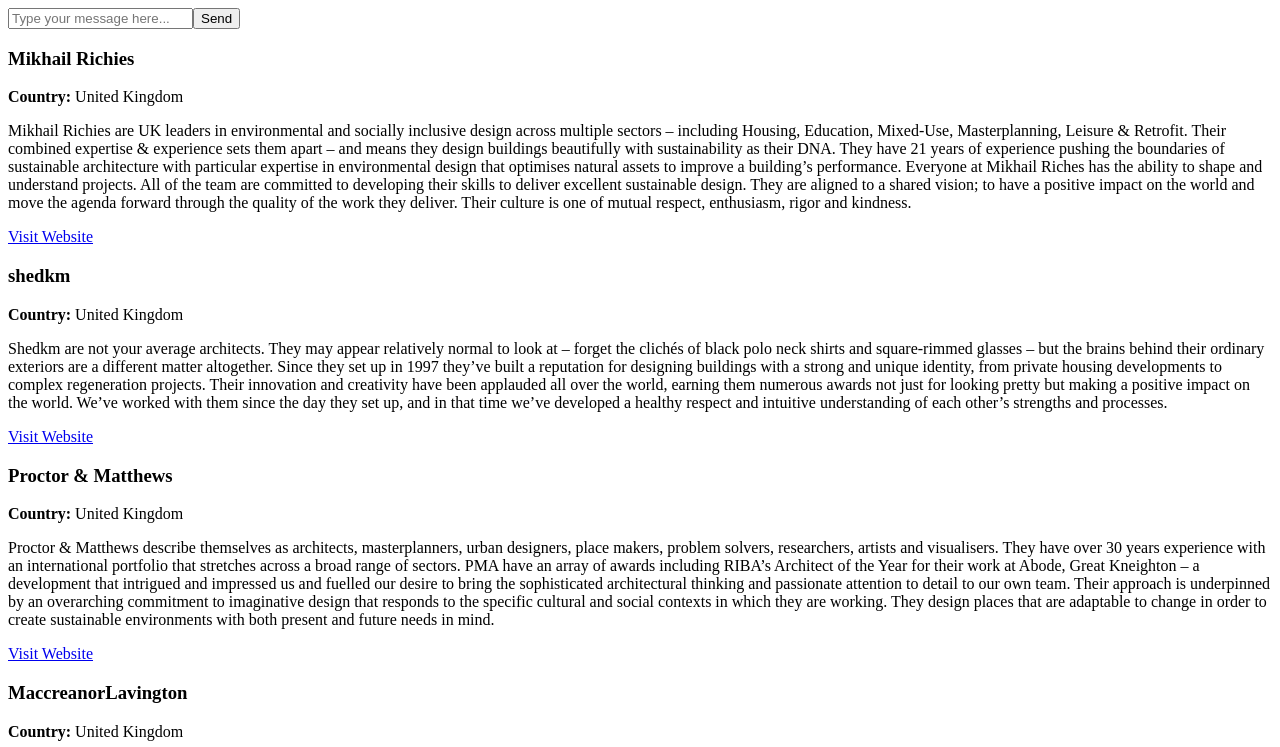
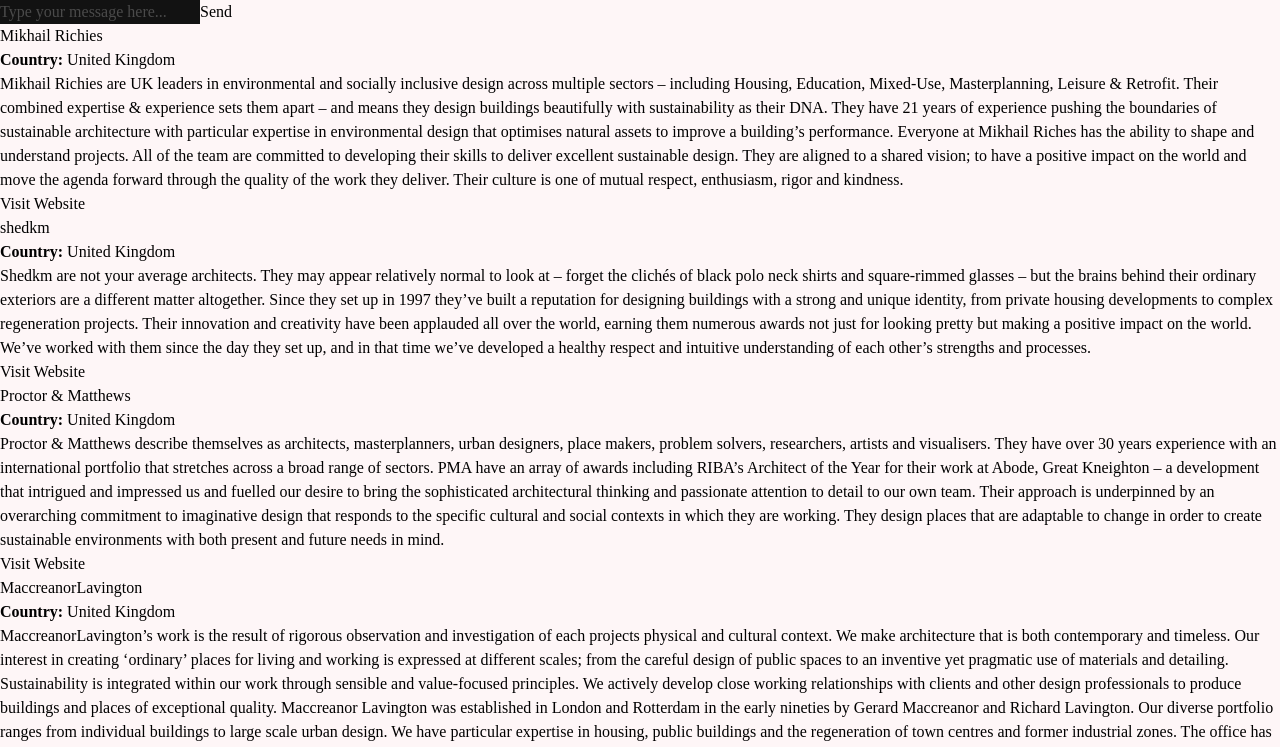
Before and after one commit to gprem09/Urban.I, a React (Create React App) app in the folder frontend/: page / in a window 1280 px wide. Shown: the top 747 px of the page. Built offline with nearby package versions, Linux system fonts and the light colour scheme.

Commit message:
added chakda shit

```diff
--- a/frontend/package.json
+++ b/frontend/package.json
@@ -3,6 +3,7 @@
   "version": "0.1.0",
   "private": true,
   "dependencies": {
+    "@chakra-ui/react": "^2.8.2",
     "@testing-library/jest-dom": "^5.17.0",
     "@testing-library/react": "^13.4.0",
     "@testing-library/user-event": "^13.5.0",
--- /dev/null
+++ b/frontend/src/chakraTheme.js
@@ -0,0 +1,96 @@
+import { extendTheme } from "@chakra-ui/react";
+
+// Dark theme configuration
+const colors = {
+  brand: {
+    deep: `#E92498`,
+    700: `#F6A8D4`,
+    500: `#FB5680`,
+    400: `#F87CC7`,
+    300: `#FAB9D8`,
+  },
+  hotpink: `#E92498`,
+  lpink: `#F6A8D4`,
+  lorange: `#FDC7AB`,
+  dorange: `#FC8119`,
+  peach: `#FEF6F7`,
+
+  secondary: {
+    700: `#20A1A2`,
+    500: `#52DEEB`,
+    300: `#78F3FE`,
+  },
+  transparent: `#00000000`,
+  warning: `#FE8311`,
+};
+const components = {
+  Button: {
+    variants: {
+      noStyles: {
+        background: `none`,
+        padding: `0`,
+        height: `auto`,
+        position: `relative`,
+        alignItems: `auto`,
+        whiteSpace: `auto`,
+        textAlign: `left`,
+        fontWeight: `auto`,
+        lineHeight: `auto`,
+      },
+      white: {
+        background: `white`,
+        color: `black`,
+        borderRadius: `100px`,
+      },
+      hotpink: {
+        background: `#E92498`,
+        color: `white`,
+        borderRadius: `100px`,
+      },
+    },
+  },
+  Text: {
+    baseStyle: {
+      color: "black", // Your desired text color
+      fontFamily: `Nunito`,
+      fontSize: `1rem`,
+      letterSpacing: "-0.02em",
+    },
+  },
+  Box: {
+    baseStyle: {
+      background: `white`,
+    },
+  },
+  Heading: {
+    baseStyle: {
+      fontFamily: `Nunito`,
+      fontWeight: `700`,
+      color: "black",
+      letterSpacing: `-0.01em`,
+    },
+  },
+  Select: {
+    option: {
+      bg: `white`,
+    },
+  },
+};
+
+export const chakraTheme = extendTheme({
+  colors,
+  config: {
+    initialColorMode: `dark`,
+    useSystemColorMode: false,
+  },
+  components,
+  styles: {
+    global: {
+      body: {
+        fontFamily: "nunito",
+        bg: "#FEF6F7",
+        color: "black",
+      },
+    },
+  },
+});
--- a/frontend/src/index.js
+++ b/frontend/src/index.js
@@ -1,13 +1,17 @@
-import React from 'react';
-import ReactDOM from 'react-dom/client';
-import App from './App';
-import reportWebVitals from './reportWebVitals';
+import React from "react";
+import ReactDOM from "react-dom/client";
+import App from "./App";
+import reportWebVitals from "./reportWebVitals";
+import { ChakraProvider } from "@chakra-ui/react";
+import { chakraTheme } from "./chakraTheme";
 
-const root = ReactDOM.createRoot(document.getElementById('root'));
+const root = ReactDOM.createRoot(document.getElementById("root"));
 root.render(
-  <React.StrictMode>
-    <App />
-  </React.StrictMode>
+  <ChakraProvider theme={chakraTheme}>
+    <React.StrictMode>
+      <App />
+    </React.StrictMode>
+  </ChakraProvider>
 );
 
 // If you want to start measuring performance in your app, pass a function
```
Also changed, not shown: 1 other file (tests, documents, lock files or other folders).
